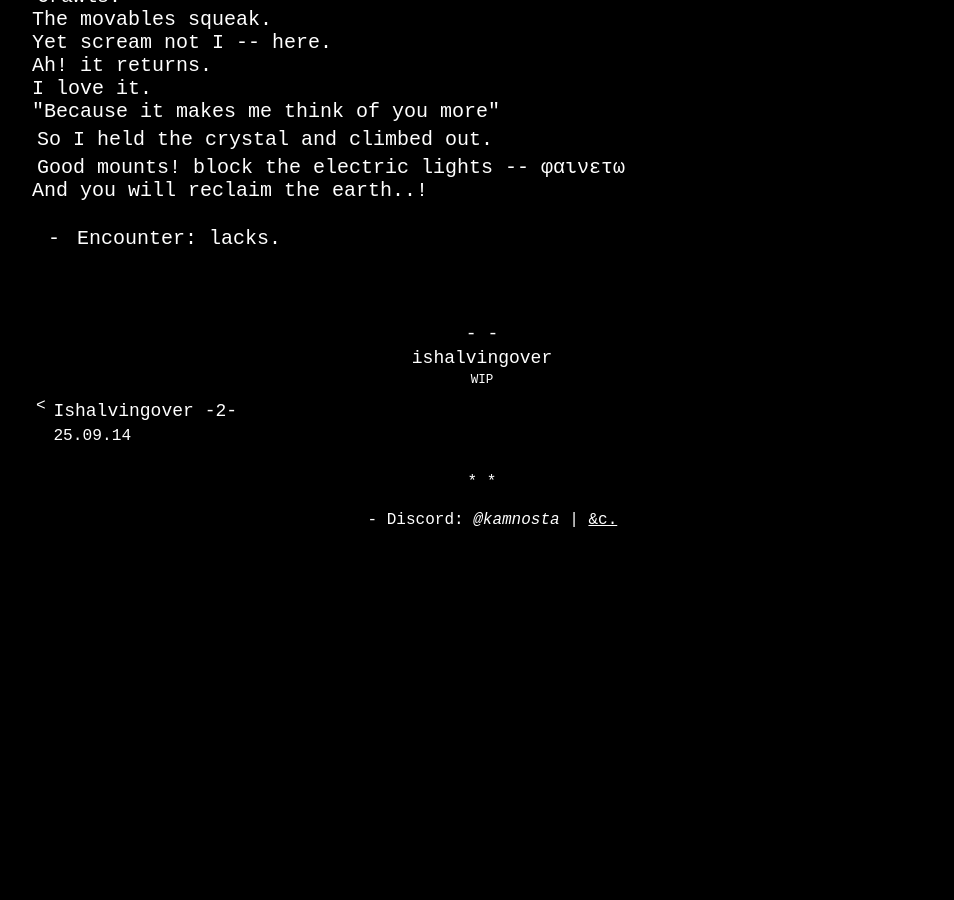
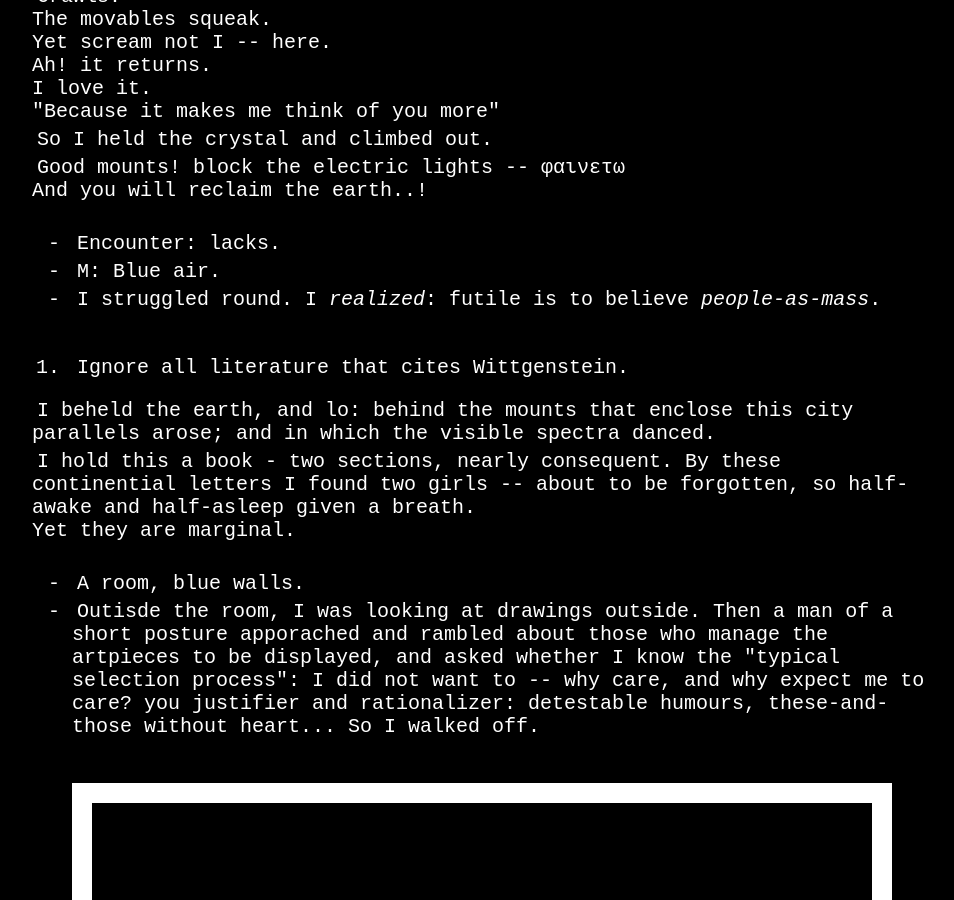
Before and after one commit to kamnosta/kamnosta.github.io, a Jekyll site: the page built from _ishalvingover/25-10-18-3.md, in a window 1280 px wide and 900 px high, scrolled down 2216 px. Shown: the whole window, without its empty margins (158-1112 px from the left). Built offline with Jekyll 4.4.1, drawn with Linux system fonts in a browser that asks for light colours; before the commit the page ends 2761 px from its top, so only the background shows below that; some of the changed text lies outside the part shown.

Commit message:
iho3 update

```diff
--- a/_ishalvingover/25-10-18-3.md
+++ b/_ishalvingover/25-10-18-3.md
@@ -49,3 +49,23 @@ Good mounts! block the electric lights -- φαινετω<br>
 And you will reclaim the earth..!<br>
 
 - Encounter: lacks.
+
+- M: Blue air.
+
+- I struggled round. I *realized*: futile is to believe *people-as-mass*.
+
+1. Ignore all literature that cites Wittgenstein.
+
+I beheld the earth, and lo: behind the mounts that enclose this city<br>
+parallels arose; and in which the visible spectra danced.<br>
+
+I hold this a book - two sections, nearly consequent. By these continential letters I found two girls -- about to be forgotten, so half-awake and half-asleep given a breath.<br>
+Yet they are marginal.<br>
+
+- A room, blue walls.
+
+- Outisde the room, I was looking at drawings outside. Then a man of a short posture apporached and rambled about those who manage the artpieces to be displayed, and asked whether I know the "typical selection process": I did not want to -- why care, and why expect me to care? you justifier and rationalizer: detestable humours, these-and-those without heart... So I walked off.
+
+> ...
+
+The room... In which, a couple. [draw]
```
Also changed, not shown: _posts/25-09-05-less-frequent-update-expected-cause.md (+6 -0 lines).
